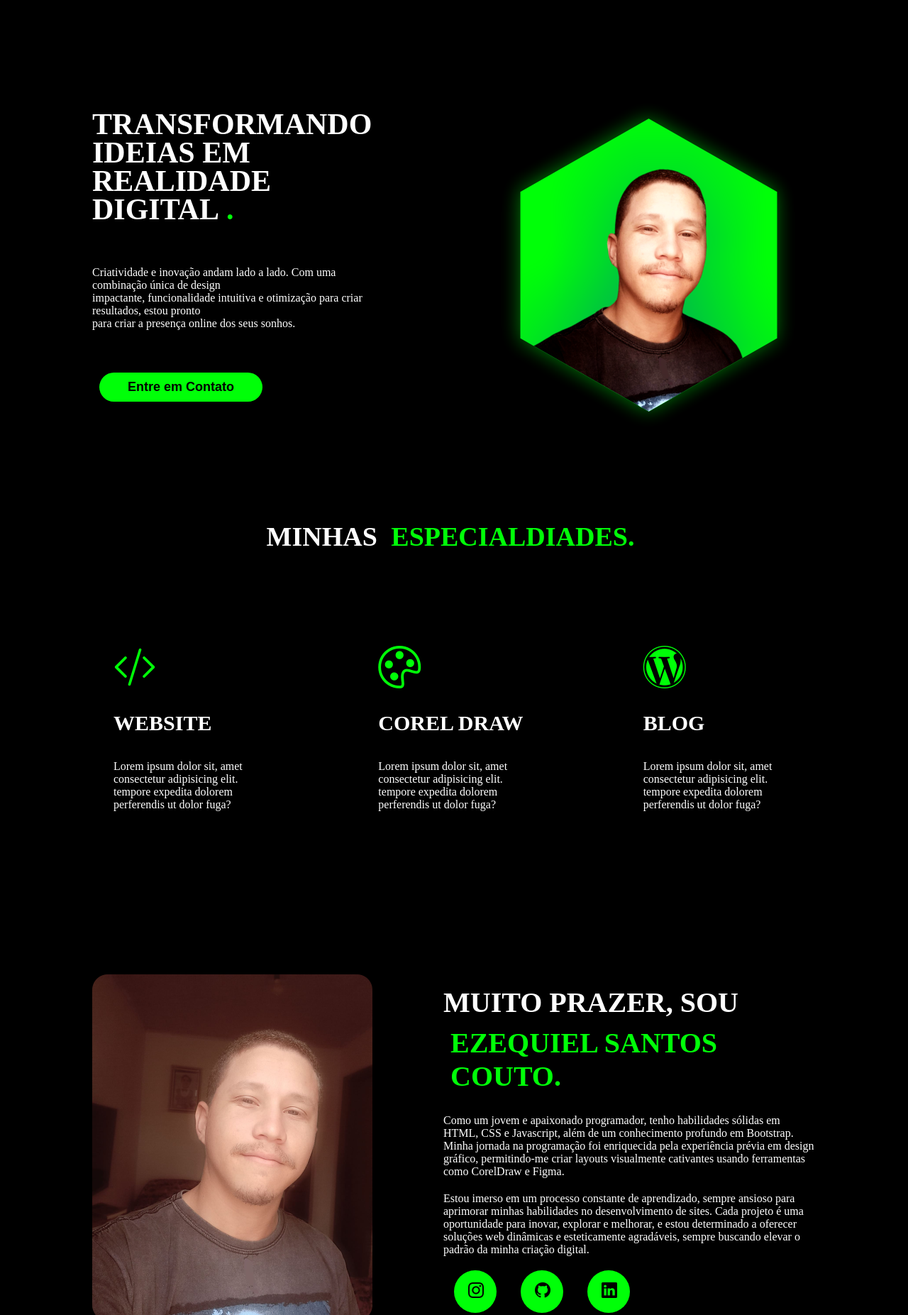
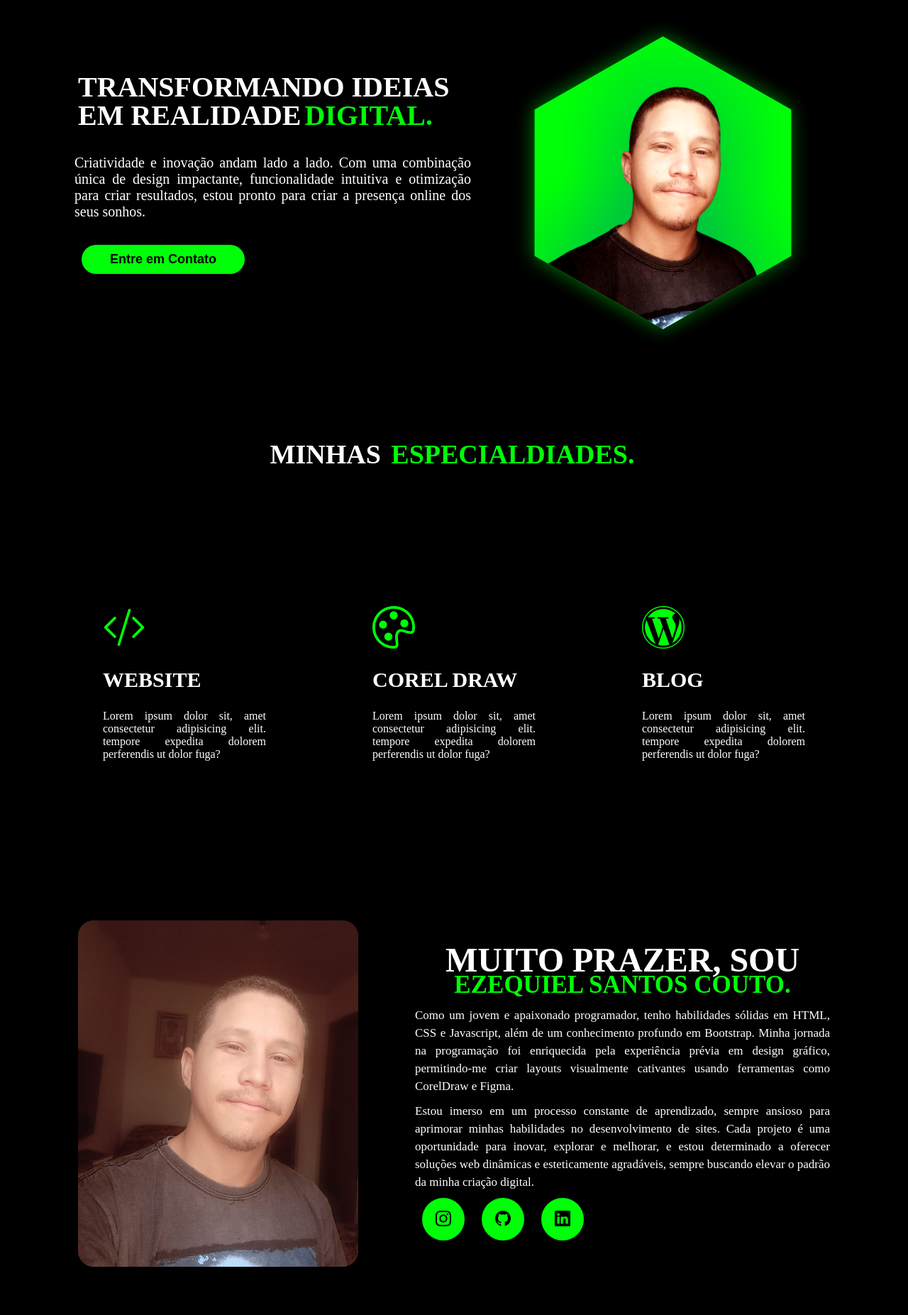
Before and after one commit to ezequielsc/Portfolio, a plain HTML site: page index.html in a window 1280 px wide. Shown: the part 145-1998 px from the top of the page at 71% size. Drawn offline with nearby package versions, Linux system fonts and the light colour scheme.

Commit message:
ajuste/texto

```diff
--- a/index.html
+++ b/index.html
@@ -45,13 +45,12 @@
         <div class="interface">
           <div class="flex">
             <div class="txt-topo-site">
-              <h1>TRANSFORMANDO IDEIAS EM REALIDADE DIGITAL<span>.</span></h1>
+              <h1>TRANSFORMANDO IDEIAS EM REALIDADE<span>DIGITAL.</span></h1>
               <p>
                 Criatividade e inovação andam lado a lado. Com uma combinação
-                única de design<br />
-                impactante, funcionalidade intuitiva e otimização para criar
-                resultados, estou pronto <br />
-                para criar a presença online dos seus sonhos.
+                única de design impactante, funcionalidade intuitiva e
+                otimização para criar resultados, estou pronto para criar a
+                presença online dos seus sonhos.
               </p>
               <div class="btn-contato">
                 <a href="#contato">
@@ -118,7 +117,7 @@
             </div>
             <div class="txt-sobre">
               <!-- TXT -->
-              <h2>MUITO PRAZER, SOU<span> EZEQUIEL SANTOS COUTO.</span></h2>
+              <h2>MUITO PRAZER, SOU<span>EZEQUIEL SANTOS COUTO.</span></h2>
               <p>
                 Como um jovem e apaixonado programador, tenho habilidades
                 sólidas em HTML, CSS e Javascript, além de um conhecimento
--- a/style.css
+++ b/style.css
@@ -1,7 +1,7 @@
 /*------------------Configurações gerais*/
 *{
     margin: 0;
-    padding: 10px;
+    padding: 5px;
     box-sizing: border-box;
 }
 body{
@@ -43,9 +43,7 @@ button:hover,.btn-enviar input:hover{
 }
 
 /*------------------Configurações de cabeçalho*/
-header {
-    padding: 0px 4%;
-}
+
 header  > .interface{
     display: flex;
     align-items: center;
@@ -76,23 +74,27 @@ header .btn-contato button:hover{
 /*------------------Estilo topo do site*/
 section.topo-do-site{
     padding: 40px 4%;
+    padding-top: 10px;
 }
 section.topo-do-site .flex{
     align-items: center;
     justify-content: center;
-    gap: 90px;
+    gap: 20px;
 }
 .topo-do-site h1{
     color:#fff;
-    font-size: 42px;
+    font-size: 40px;
     line-height: 40px;
+    text-align: left;
 }
 .topo-do-site .txt-topo-site span{
     color: #00ff08;
 }
 .topo-do-site .txt-topo-site p{
     color:#fff;
-    margin: 40px 0;
+    text-align: justify;
+    font-size: 20px;
+    padding: 30px 0px;
 }
 section.topo-do-site .img-topo-site img{
     position: relative;
@@ -108,8 +110,8 @@ section.topo-do-site .img-topo-site img{
 }
 
 /*------------------CONFIGURAÇÕES ESPECIALIDADES*/
-section .especialidades{
-    padding: 40px 4%;
+section.especialidades{
+    padding: 40px;
 }
 section.especialidades .flex{
     gap: 60px;
@@ -134,6 +136,9 @@ section.especialidades .flex{
     font-size: 30px;
     margin: 15px 0;
 }
+.especialidades .especialidades-box p{
+    text-align: justify;
+}
 
 /*------------------Configurações sobre*/
 section.sobre{
@@ -147,10 +152,13 @@ section.sobre .flex{
     color: #fff;
 }
 .sobre .txt-sobre h2{
-    font-size: 40px;
+    font-size: 48px;
+    line-height: 30px;
+    text-align: center;
 }
 .sobre .txt-sobre h2 span{
     color: #00ff08;
+    font-size: 35px;
     display: block;
 }
 .btn-social button{
@@ -164,11 +172,15 @@ section.sobre .flex{
     margin: 0 5px;
     transition: 7ms;
 }
-
+.sobre .txt-sobre p{
+    text-align: justify;
+    font-size: 17px;
+    line-height: 25px;
+}
 
 /*------------------Configurações de portifolio*/
 section.portfolio{
-    padding: 80px 4%;
+    padding: 30px 4%;
 }
 section.portfolio .flex{
     gap: 80px;
@@ -186,9 +198,6 @@ section.portfolio .flex{
 }
 .img-port:hover{
     background-position: 100% 100%;
-}
-#titulo{
-    padding-bottom: 20px;
 }
 .overlay{
     position: absolute;
@@ -223,6 +232,9 @@ form{
     flex-direction: column;
     gap: 10px;
 }
+.titulo{
+    margin-bottom: 70px;
+}
 form input,textarea{
     width:  350px;
     background-color: #202020;
@@ -240,7 +252,7 @@ textarea{
 form .btn-enviar{
     margin-top: 15px;
     text-align: center;
-    margin-bottom: 40px;
+    margin-bottom: 50px;
 }
 form .btn-enviar button{
     border: none;
@@ -255,9 +267,7 @@ form .btn-enviar button{
 }
 
 /*------------------Configurações de footer*/
-footer{
-    padding: 20px 4%;
-}
+
 footer .flex{
     justify-content: space-between;
 }
@@ -277,7 +287,7 @@ footer .line-footer p a{
 /*------------------Configurações mobile*/
 @media screen and (max-width: 1020px){
 
-/*Configurações gerais*/
+/*------------------Configurações gerais*/
     .flex{
         flex-direction: column;
     }
@@ -288,7 +298,7 @@ footer .line-footer p a{
         flex-direction: column;
     }
 
-/*configurações menu*/
+/*------------------configurações menu*/
     .menu-desktop,
     .btn-contato{
         display: none;
```
Also changed, not shown: script.js (deleted, +0 -10 lines), img/logo2.png.
